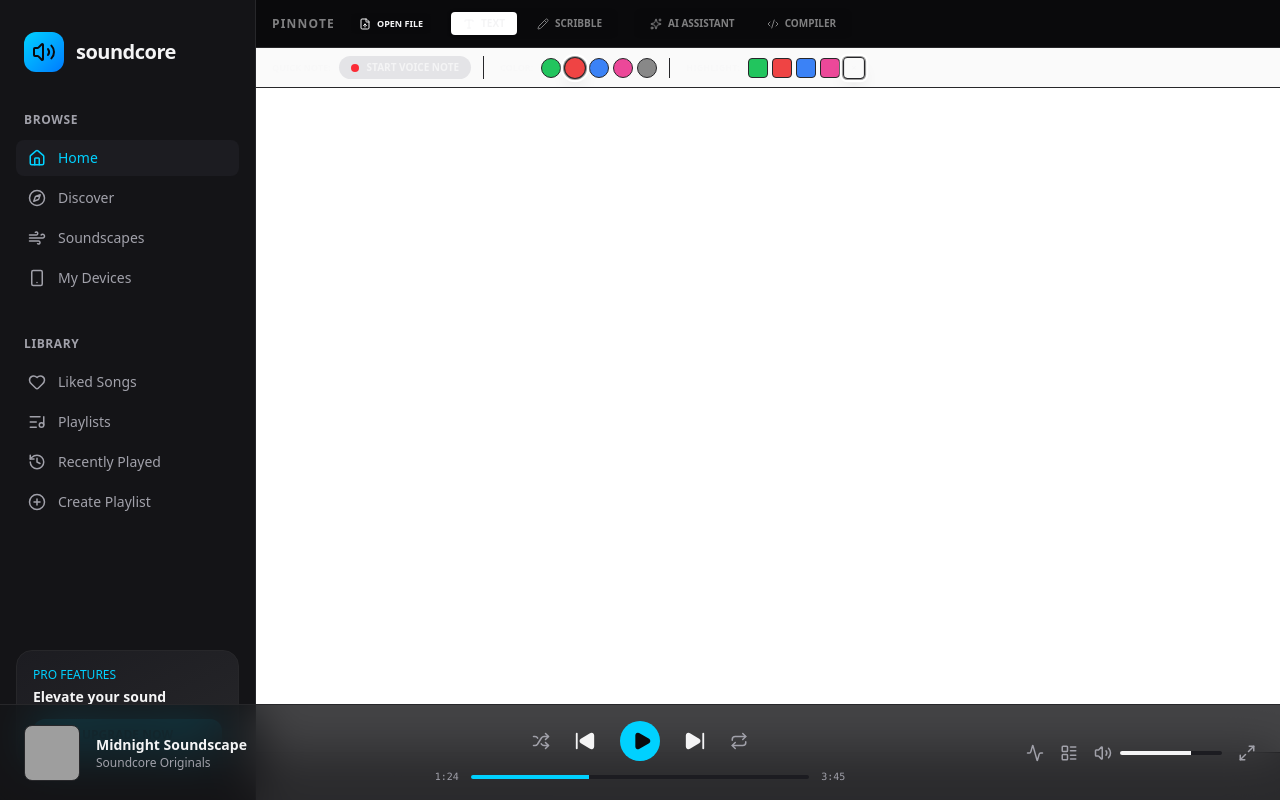
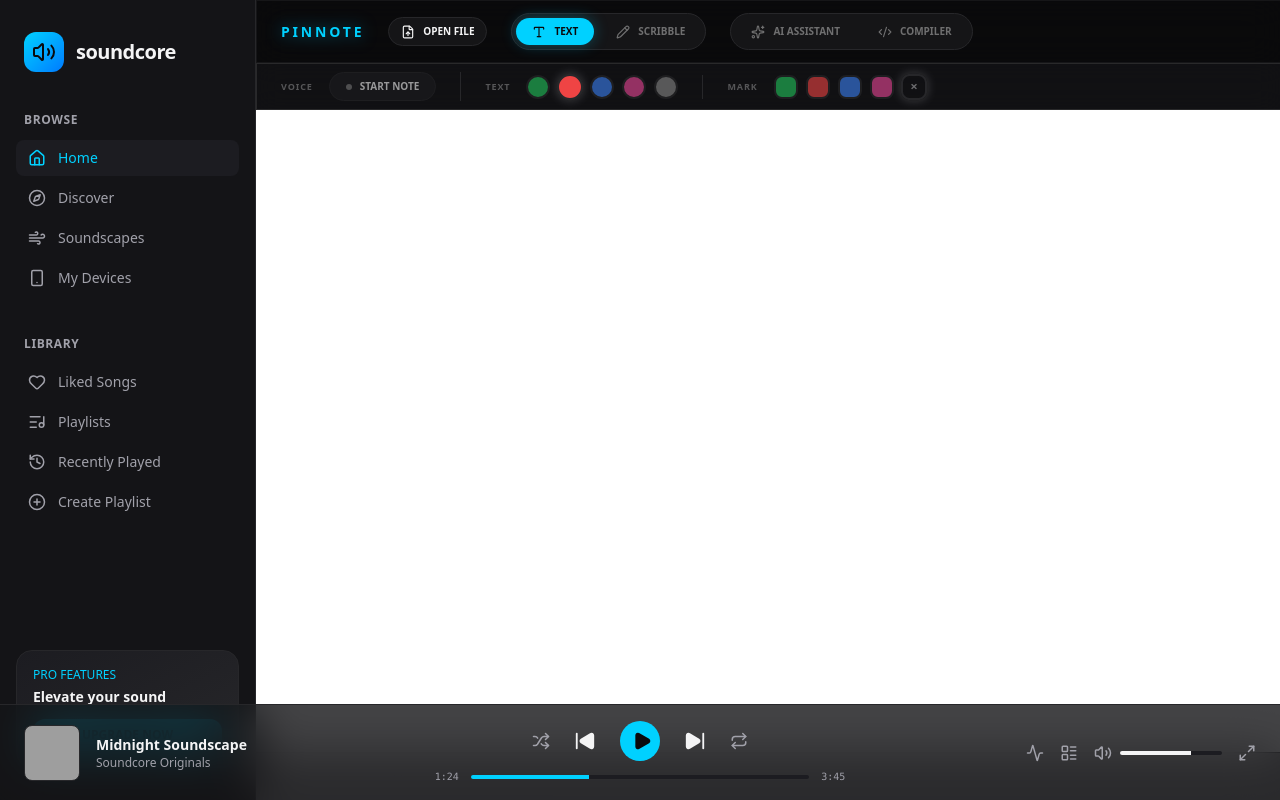
Before and after one commit to JJ2025-1/PINNOTE, a Next.js app: page / in a window 1280 px wide. Built offline with nearby package versions, Linux system fonts and the light colour scheme; grey boxes are pictures that could not be loaded.

Commit message:
style: apply glassmorphism to header and update brand styling

```diff
--- a/app/page.tsx
+++ b/app/page.tsx
@@ -471,126 +471,140 @@
   return (
     <main className="flex h-screen w-screen flex-col overflow-hidden bg-background text-foreground">
       {/* Header */}
-      <div className="flex items-center justify-between px-4 py-2 border-b border-black/[.08] dark:border-white/[.145] bg-background/50">
-        <div className="flex items-center gap-4">
-          <h1 className="text-xs font-bold tracking-widest opacity-50">PINNOTE</h1>
+      <div className="flex items-center justify-between px-6 py-3 border-b border-white/10 glass-dark z-50">
+        <div className="flex items-center gap-6">
+          <h1 className="text-sm font-black tracking-[0.2em] text-primary drop-shadow-[0_0_8px_rgba(0,209,255,0.5)]">PINNOTE</h1>
           <button
             onMouseDown={(e) => e.preventDefault()}
             onClick={handleOpenFile}
-            className="px-2 py-1 text-[9px] font-bold bg-black/[.05] dark:bg-white/[.05] rounded hover:bg-black/[.1] dark:hover:bg-white/[.1] transition-all flex items-center gap-1.5"
+            className="px-3 py-1.5 text-[10px] font-bold bg-white/5 rounded-full border border-white/10 hover:bg-white/10 hover:border-white/20 transition-all flex items-center gap-2 group"
           >
-            <FileUp className="w-3 h-3" />
+            <FileUp className="w-3.5 h-3.5 group-hover:text-primary transition-colors" />
             OPEN FILE
           </button>
-          <div className="flex items-center gap-2 bg-black/[.05] dark:bg-white/[.05] p-1 rounded-md">
+          <div className="flex items-center gap-1.5 bg-white/5 p-1 rounded-full border border-white/5">
              <button
                onMouseDown={(e) => e.preventDefault()}
                onClick={() => setIsScribbleMode(false)}
-               className={`px-3 py-1 text-[10px] font-bold rounded transition-all flex items-center gap-1.5 ${!isScribbleMode ? "bg-white dark:bg-zinc-800 shadow-sm" : "opacity-50"}`}
+               className={`px-4 py-1.5 text-[10px] font-black rounded-full transition-all flex items-center gap-2 ${!isScribbleMode ? "bg-primary text-primary-foreground shadow-[0_0_15px_rgba(0,209,255,0.3)]" : "opacity-40 hover:opacity-100"}`}
              >
-               <Type className="w-3 h-3" />
+               <Type className="w-3.5 h-3.5" />
                TEXT
              </button>
              <button
                onMouseDown={(e) => e.preventDefault()}
                onClick={() => setIsScribbleMode(true)}
-               className={`px-3 py-1 text-[10px] font-bold rounded transition-all flex items-center gap-1.5 ${isScribbleMode ? "bg-white dark:bg-zinc-800 shadow-sm" : "opacity-50"}`}
+               className={`px-4 py-1.5 text-[10px] font-black rounded-full transition-all flex items-center gap-2 ${isScribbleMode ? "bg-primary text-primary-foreground shadow-[0_0_15px_rgba(0,209,255,0.3)]" : "opacity-40 hover:opacity-100"}`}
              >
-               <Pencil className="w-3 h-3" />
+               <Pencil className="w-3.5 h-3.5" />
                SCRIBBLE
              </button>
           </div>
-          <div className="flex items-center gap-2 bg-black/[.05] dark:bg-white/[.05] p-1 rounded-md">
+          <div className="flex items-center gap-1.5 bg-white/5 p-1 rounded-full border border-white/5">
              <button
                onMouseDown={(e) => e.preventDefault()}
                onClick={() => setRightPanelMode(rightPanelMode === "ai" ? "none" : "ai")}
-               className={`px-3 py-1 text-[10px] font-bold rounded transition-all flex items-center gap-1.5 ${rightPanelMode === "ai" ? "bg-white dark:bg-zinc-800 shadow-sm text-blue-500" : "opacity-50"}`}
+               className={`px-4 py-1.5 text-[10px] font-black rounded-full transition-all flex items-center gap-2 ${rightPanelMode === "ai" ? "bg-blue-500 text-white shadow-[0_0_15px_rgba(59,130,246,0.4)]" : "opacity-40 hover:opacity-100"}`}
              >
-               <Sparkles className="w-3 h-3" />
+               <Sparkles className="w-3.5 h-3.5" />
                AI ASSISTANT
              </button>
              <button
                onMouseDown={(e) => e.preventDefault()}
                onClick={() => setRightPanelMode(rightPanelMode === "compiler" ? "none" : "compiler")}
-               className={`px-3 py-1 text-[10px] font-bold rounded transition-all flex items-center gap-1.5 ${rightPanelMode === "compiler" ? "bg-white dark:bg-zinc-800 shadow-sm text-green-500" : "opacity-50"}`}
+               className={`px-4 py-1.5 text-[10px] font-black rounded-full transition-all flex items-center gap-2 ${rightPanelMode === "compiler" ? "bg-green-500 text-white shadow-[0_0_15px_rgba(34,197,94,0.4)]" : "opacity-40 hover:opacity-100"}`}
              >
-               <Code2 className="w-3 h-3" />
+               <Code2 className="w-3.5 h-3.5" />
                COMPILER
              </button>
           </div>
         </div>
         <div className="flex items-center gap-3">
-          <div className="flex items-center gap-1.5 px-2 py-1 bg-black/[.03] dark:bg-white/[.03] rounded">
-            <Save className={`w-3 h-3 ${saveStatus === "Saving..." ? "text-blue-500 animate-pulse" : "opacity-30"}`} />
-            <span className="text-[10px] font-mono opacity-30">{saveStatus}</span>
+          <div className="flex items-center gap-2 px-3 py-1.5 bg-white/5 rounded-full border border-white/5">
+            <Save className={`w-3.5 h-3.5 ${saveStatus === "Saving..." ? "text-primary animate-pulse" : "opacity-20"}`} />
+            <span className="text-[10px] font-black tracking-widest opacity-20 uppercase">{saveStatus}</span>
           </div>
         </div>
       </div>
 
       {/* Unified Toolbar */}
-      <div className="flex flex-col border-b border-black/[.05] dark:border-white/[.05] bg-zinc-50 dark:bg-zinc-900/50">
-        <div className="flex items-center gap-4 px-4 py-2 overflow-x-auto no-scrollbar">
+      <div className="flex flex-col border-b border-white/5 glass z-40">
+        <div className="flex items-center gap-6 px-6 py-2 overflow-x-auto no-scrollbar">
           {!isScribbleMode ? (
             <>
-              <div className="flex items-center gap-1 border-r pr-3 border-black/[.1]">
-                <span className="text-[9px] font-bold opacity-30 uppercase mr-1">Quick Note:</span>
+              <div className="flex items-center gap-4 border-r pr-6 border-white/10">
+                <span className="text-[9px] font-black opacity-30 uppercase tracking-widest">Voice</span>
                 <button
                   onMouseDown={(e) => e.preventDefault()}
                   onClick={toggleRecording}
-                  className={`flex items-center gap-2 px-3 py-1 rounded-full text-[10px] font-bold transition-all ${isRecording ? "bg-red-500 text-white animate-pulse" : "bg-zinc-200 dark:bg-zinc-800"}`}
+                  className={`flex items-center gap-2 px-4 py-1.5 rounded-full text-[10px] font-black transition-all border ${isRecording ? "bg-red-500/20 border-red-500/50 text-red-500 animate-pulse shadow-[0_0_15px_rgba(239,68,68,0.2)]" : "bg-white/5 border-white/10 opacity-60 hover:opacity-100"}`}
                 >
-                  <div className={`w-2 h-2 rounded-full ${isRecording ? "bg-white" : "bg-red-500"}`} />
-                  {isRecording ? "LISTENING..." : "START VOICE NOTE"}
+                  <div className={`w-1.5 h-1.5 rounded-full ${isRecording ? "bg-red-500" : "bg-white/40"}`} />
+                  {isRecording ? "LISTENING" : "START NOTE"}
                 </button>
                 {isRecording && interimTranscript && (
-                  <div className="ml-2 px-2 py-1 bg-black/5 dark:bg-white/5 rounded border border-black/5 dark:border-white/5 max-w-[200px] truncate">
-                    <span className="text-[10px] italic opacity-50 whitespace-nowrap">{interimTranscript}</span>
+                  <div className="px-3 py-1 bg-white/5 rounded-full border border-white/5 max-w-[250px] truncate shadow-inner">
+                    <span className="text-[10px] font-medium italic opacity-40 whitespace-nowrap">{interimTranscript}</span>
                   </div>
                 )}
               </div>
 
-              <div className="flex items-center gap-1 border-r pr-3 border-black/[.1]">
-                <span className="text-[9px] font-bold opacity-30 uppercase mr-1">Color:</span>
+              <div className="flex items-center gap-4 border-r pr-6 border-white/10">
+                <span className="text-[9px] font-black opacity-30 uppercase tracking-widest">Text</span>
+                <div className="flex items-center gap-2">
                   {Object.entries(COLORS).map(([name, code]) => name !== "none" && name !== "black" && (
                     <button
                       key={name}
                       onMouseDown={(e) => e.preventDefault()}
                       onClick={() => formatText("foreColor", code)}
-                    className={`w-5 h-5 rounded-full border border-black/10 transition-all ${selectedColor === code ? "ring-2 ring-white ring-offset-1 ring-offset-black/40 scale-110 shadow-lg" : ""}`}
+                      className={`w-6 h-6 rounded-full border-2 transition-all hover:scale-125 hover:shadow-lg ${selectedColor === code ? "border-white scale-110 shadow-[0_0_10px_rgba(255,255,255,0.2)]" : "border-transparent opacity-60 hover:opacity-100"}`}
                       style={{ background: code }}
                     />
                   ))}
                 </div>
+              </div>
 
-              <div className="flex items-center gap-1">
-                <span className="text-[9px] font-bold opacity-30 uppercase mr-1">Highlight:</span>
+              <div className="flex items-center gap-4">
+                <span className="text-[9px] font-black opacity-30 uppercase tracking-widest">Mark</span>
+                <div className="flex items-center gap-2">
                   {Object.entries(COLORS).map(([name, code]) => name !== "black" && name !== "gray" && (
                     <button
                       key={name}
                       onMouseDown={(e) => e.preventDefault()}
                       onClick={() => formatText("hiliteColor", code)}
-                    className={`w-5 h-5 rounded border border-black/10 flex items-center justify-center transition-all ${selectedHighlight === code ? "ring-2 ring-white ring-offset-1 ring-offset-black/40 scale-110 shadow-lg" : ""}`}
+                      className={`w-6 h-6 rounded-lg border-2 flex items-center justify-center transition-all hover:scale-125 hover:shadow-lg ${selectedHighlight === code ? "border-white scale-110 shadow-[0_0_10px_rgba(255,255,255,0.2)]" : "border-transparent opacity-60 hover:opacity-100"}`}
                       style={{ background: code }}
                     >
-                    {name === "none" && <span className="text-[8px] opacity-50">×</span>}
+                      {name === "none" && <span className="text-[12px] opacity-40 font-bold">×</span>}
                     </button>
                   ))}
                 </div>
+              </div>
             </>
           ) : (
-            <div className="flex items-center gap-1">
-              <span className="text-[9px] font-bold opacity-30 uppercase mr-1">Pen:</span>
+            <div className="flex items-center gap-6">
+              <div className="flex items-center gap-4">
+                <span className="text-[9px] font-black opacity-30 uppercase tracking-widest text-primary">Pen Tool</span>
+                <div className="flex items-center gap-2">
                   {Object.entries(COLORS).map(([name, code]) => name !== "none" && (
                     <button
                       key={name}
                       onMouseDown={(e) => e.preventDefault()}
                       onClick={() => setPen(code)}
-                  className={`w-5 h-5 rounded-full border-2 border-white dark:border-zinc-800 shadow-sm transition-all ${selectedPen === code ? "ring-2 ring-blue-500 ring-offset-1 scale-110" : ""}`}
+                      className={`w-6 h-6 rounded-full border-2 transition-all hover:scale-125 hover:shadow-lg ${selectedPen === code ? "border-white scale-110 shadow-[0_0_10px_rgba(255,255,255,0.2)]" : "border-transparent opacity-60 hover:opacity-100"}`}
                       style={{ background: code }}
                     />
                   ))}
-              <div className="w-[1px] h-4 bg-black/[.1] mx-2" />
-              <button onMouseDown={(e) => e.preventDefault()} onClick={clearCanvas} className="text-[9px] font-bold text-red-500 uppercase px-2 py-1 bg-red-500/10 rounded hover:bg-red-500/20">Clear</button>
+                </div>
+              </div>
+              <div className="w-[1px] h-6 bg-white/10" />
+              <button
+                onMouseDown={(e) => e.preventDefault()}
+                onClick={clearCanvas}
+                className="text-[9px] font-black text-red-500 uppercase px-4 py-1.5 bg-red-500/10 rounded-full border border-red-500/20 hover:bg-red-500/20 transition-all tracking-widest"
+              >
+                Clear Canvas
+              </button>
             </div>
           )}
         </div>
```
Lines whose indentation alone changed are shown as unchanged.
